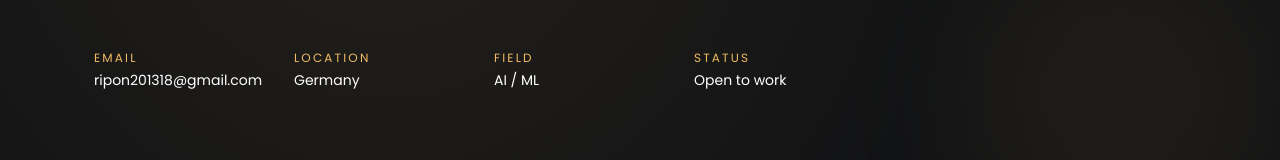
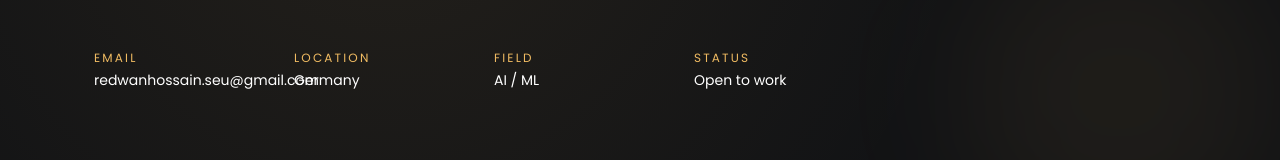
Before and after one commit to RedwanRipon/redwan-portfolio, a Next.js app in the folder frontend/: page / in a window 1280 px wide. Shown: the part 548-708 px from the top of the page. Built offline with nearby package versions, Linux system fonts and the light colour scheme.

Commit message:
Update email to redwanhossain.seu@gmail.com everywhere

```diff
--- a/frontend/src/components/layout/Footer.tsx
+++ b/frontend/src/components/layout/Footer.tsx
@@ -5,7 +5,7 @@ const SOCIALS = [
   { href: 'https://github.com/RedwanRipon', label: 'GitHub', icon: Github },
   { href: '#', label: 'LinkedIn', icon: Linkedin },
   { href: '#', label: 'Twitter', icon: Twitter },
-  { href: 'mailto:ripon201318@gmail.com', label: 'Email', icon: Mail },
+  { href: 'mailto:redwanhossain.seu@gmail.com', label: 'Email', icon: Mail },
 ];
 
 export function Footer() {
--- a/frontend/src/components/sections/Contact.tsx
+++ b/frontend/src/components/sections/Contact.tsx
@@ -7,7 +7,7 @@ import { SectionTitle } from '@/components/ui/SectionTitle';
 const ADDRESS = [
   { icon: MapPin, title: 'Location', value: 'Germany' },
   { icon: Phone, title: 'Phone', value: 'Available on request' },
-  { icon: Mail, title: 'Email', value: 'ripon201318@gmail.com' },
+  { icon: Mail, title: 'Email', value: 'redwanhossain.seu@gmail.com' },
   { icon: Clock, title: 'Working hours', value: 'Mon–Fri · 9:00–18:00 CET' },
 ];
 
--- a/frontend/src/components/sections/Hero.tsx
+++ b/frontend/src/components/sections/Hero.tsx
@@ -83,7 +83,7 @@ export function Hero() {
           {/* Basic info grid (Janemon-style) */}
           <dl className="mt-14 grid grid-cols-2 gap-x-8 gap-y-6 sm:grid-cols-4">
             {[
-              { k: 'Email', v: 'ripon201318@gmail.com' },
+              { k: 'Email', v: 'redwanhossain.seu@gmail.com' },
               { k: 'Location', v: 'Germany' },
               { k: 'Field', v: 'AI / ML' },
               { k: 'Status', v: 'Open to work' },
```
